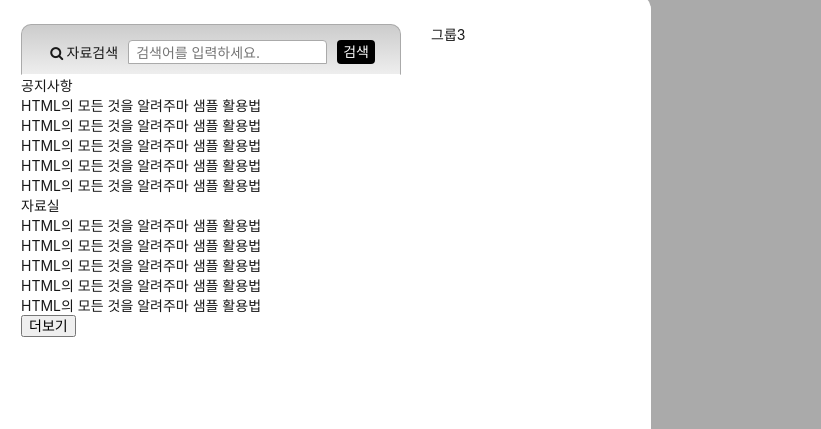
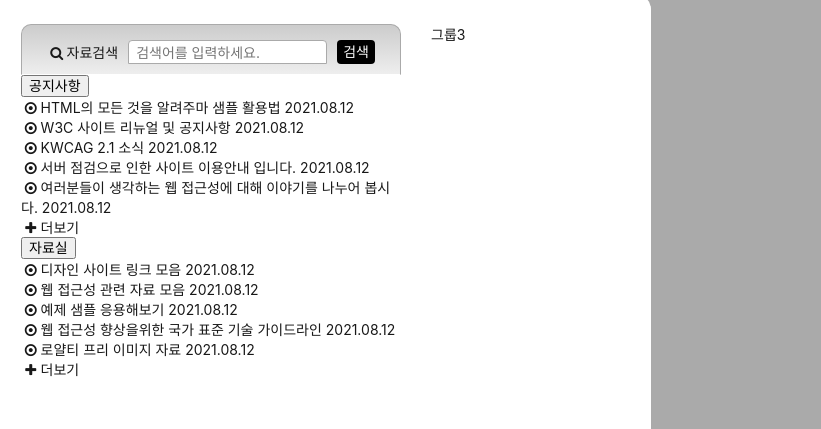
Before and after one commit to CHAERYEON-LEE/zeroConnecTo, a website: page HTML5/index.html in a window 1280 px wide. Shown: the part 249-678 px from the top of the page, 459-1280 px from the left. Drawn offline with Linux system fonts and the light colour scheme; files whose address does not match are found by name; a web font is replaced by a local one.

Commit message:
공지사항 및 자료실 마크업 완성

```diff
--- a/HTML5/index.html
+++ b/HTML5/index.html
@@ -203,6 +203,7 @@
         </section>
       </div>
       <div class="group group2">
+        <section class="search">
           <h2 class="sr-only">검색</h2>
           <form method="POST" action="https://formspree.io/seulbinim@gmail.com" class="search-form">
             <fieldset>
@@ -212,27 +213,66 @@
               <button type="submit" class="search-button">검색</button>
             </fieldset>
           </form>
-        <section class="notice">
-          <h2 class="notice-title">공지사항</h2>
-          <ul class="notice-list">
-            <li>HTML의 모든 것을 알려주마 샘플 활용법</li>
-            <li>HTML의 모든 것을 알려주마 샘플 활용법</li>
-            <li>HTML의 모든 것을 알려주마 샘플 활용법</li>
-            <li>HTML의 모든 것을 알려주마 샘플 활용법</li>
-            <li>HTML의 모든 것을 알려주마 샘플 활용법</li>
+        </section>
+        <div class="board">
+          <section class="notice board-section">
+            <h2 class="sr-only notice-title" id="noticeTitle">공지사항</h2>
+            <!-- 제목은 감춰놓고 -->
+            <button class="board-tab notice-tab" type="button" aria-labelledby="noticeTitle">공지사항</button>
+            <!-- 공지사항 버튼은 다시 만들어놓는다! -->
+            <ul class="notice-list board-panel">
+              <li>
+                <a class="icon-dot-circled" href="#">HTML의 모든 것을 알려주마 샘플 활용법</a>
+                <time datetime="2021-08-12T13:53:45">2021.08.12</time>
+                <!-- 데이트타임 사용 -->
+              </li>
+              <li>
+                <a class="icon-dot-circled" href="#">W3C 사이트 리뉴얼 및 공지사항</a>
+                <time datetime="2021-08-12T13:53:45">2021.08.12</time>
+              </li>
+              <li>
+                <a class="icon-dot-circled" href="#">KWCAG 2.1 소식</a>
+                <time datetime="2021-08-12T13:53:45">2021.08.12</time>
+              </li>
+              <li>
+                <a class="icon-dot-circled" href="#">서버 점검으로 인한 사이트 이용안내 입니다.</a>
+                <time datetime="2021-08-12T13:53:45">2021.08.12</time>
+              </li>
+              <li>
+                <a class="icon-dot-circled" href="#">여러분들이 생각하는 웹 접근성에 대해 이야기를 나누어 봅시다.</a>
+                <time datetime="2021-08-12T13:53:45">2021.08.12</time>
+              </li>
             </ul>
+            <a href="#" class="icon-plus more board-more" title="공지사항" aria-labelledby="notice-title">더보기</a>
           </section>
-        <section class="data">
-          <h2 class="data-title">자료실</h2>
-          <ul class="data-list">
-            <li>HTML의 모든 것을 알려주마 샘플 활용법</li>
-            <li>HTML의 모든 것을 알려주마 샘플 활용법</li>
-            <li>HTML의 모든 것을 알려주마 샘플 활용법</li>
-            <li>HTML의 모든 것을 알려주마 샘플 활용법</li>
-            <li>HTML의 모든 것을 알려주마 샘플 활용법</li>
+          <section class="archive board-section is-select">
+            <h2 class="sr-only archive-title" id="archiveTitle">자료실</h2>
+            <button class="board-tab archive-title" aria-labelledby="archiveTitle">자료실</button>
+            <ul class="archive-list board-panel">
+              <li>
+                <a class="icon-dot-circled" href="#">디자인 사이트 링크 모음</a>
+                <time datetime="2021-08-12T13:53:45">2021.08.12</time>
+              </li>
+              <li>
+                <a class="icon-dot-circled" href="#">웹 접근성 관련 자료 모음</a>
+                <time datetime="2021-08-12T13:53:45">2021.08.12</time>
+              </li>
+              <li>
+                <a class="icon-dot-circled" href="#">예제 샘플 응용해보기</a>
+                <time datetime="2021-08-12T13:53:45">2021.08.12</time>
+              </li>
+              <li>
+                <a class="icon-dot-circled" href="#">웹 접근성 향상을위한 국가 표준 기술 가이드라인</a>
+                <time datetime="2021-08-12T13:53:45">2021.08.12</time>
+              </li>
+              <li>
+                <a class="icon-dot-circled" href="#">로얄티 프리 이미지 자료</a>
+                <time datetime="2021-08-12T13:53:45">2021.08.12</time>
+              </li>
             </ul>
+            <a href="#" class="icon-plus more board-more" title="자료실" aria-labelledby="archiveTitle">더보기</a>
           </section>
-        <button>더보기</button>
+        </div>
       </div>
       <div class="group group3">그룹3</div>
       <div class="clearfix"></div>
```
Lines whose indentation alone changed are shown as unchanged.
